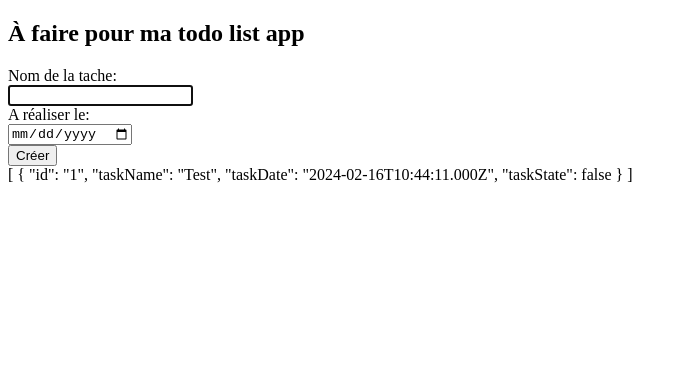
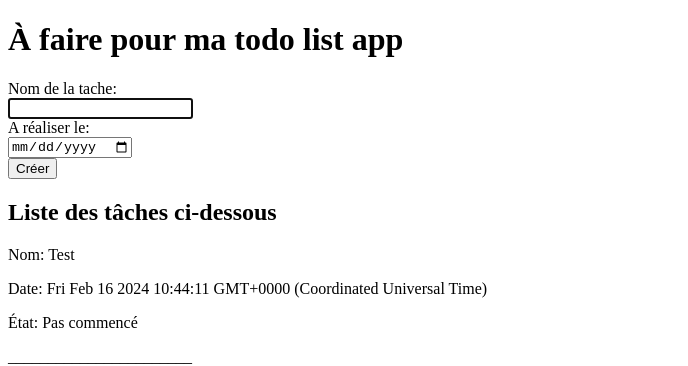
Before and after one commit to hermann-10/todo-app-angular, an Angular app: page / in a window 1280 px wide. Shown: the top 366 px of the page, without its empty margins (0-688 px from the left). Built offline with nearby package versions, Linux system fonts and the light colour scheme.

Commit message:
Iterate on the template side with @for and @empty

```diff
--- a/src/app/components/home/home.component.html
+++ b/src/app/components/home/home.component.html
@@ -1,5 +1,5 @@
 <main>
-  <h2>À faire pour ma {{title}}</h2>
+  <h1>À faire pour ma {{title}}</h1>
 <form [formGroup]="taskForm" (ngSubmit)="addTask($event)">
 
   <label for="taskName">Nom de la tache: </label><br>
@@ -10,5 +10,24 @@
 
   <input type="submit" value="Créer">
 </form>
-{{ tasks | json}}
+<h2>Liste des tâches ci-dessous</h2>
+<!-- {{ tasks | json}} -->
+@for (task of tasks; track task.id){
+  <div>
+    <p>Nom: {{ task.taskName }}</p>
+    <p>Date: {{ task.taskDate }}</p>
+    <p>État:
+    @if (task.taskState) {
+      <span>Terminé</span>
+      }
+      @else {
+        <span>Pas commencé</span>
+      }
+    </p>
+    <p>_______________________</p>
+  </div>
+
+} @empty {
+  <div>Aucune tâche en attente</div>
+}
 </main>
```
